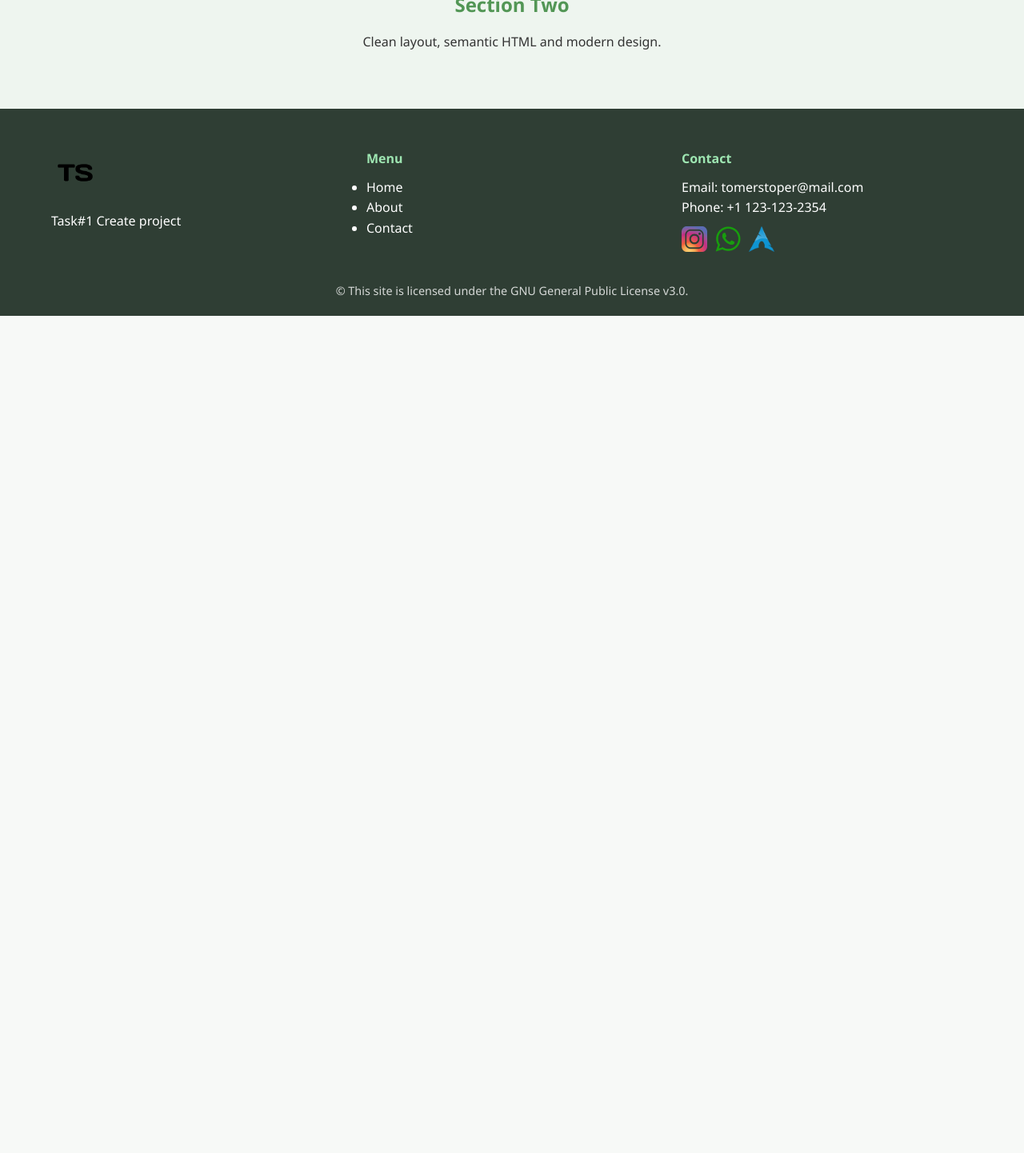
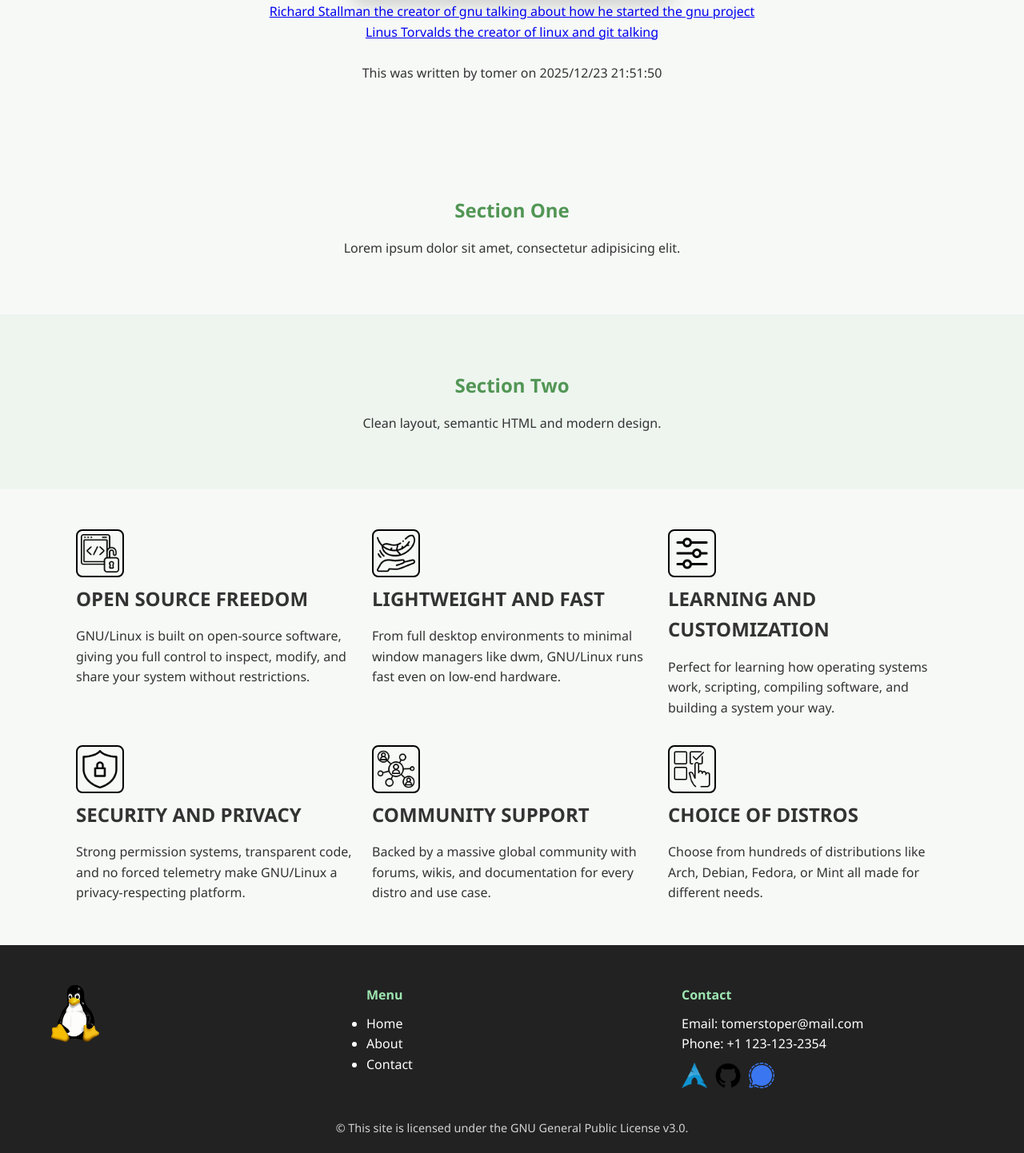
Before and after one commit to tomer923188/siteProject, a plain HTML site: page index.html in a window 1280 px wide. Shown: the part 586-2028 px from the top of the page at 80% size. Before the commit the page ends 981 px from the top, so only its background shows below. Drawn offline with Linux system fonts and the light colour scheme.

Commit message:
Add files via upload

```diff
--- a/css/style.css
+++ b/css/style.css
@@ -20,7 +20,7 @@ body {
 
 /* Header */
 .header {
-  background: #529655;
+  background: #222222;
   padding: 15px 0;
   box-shadow: 0 2px 8px rgba(0,0,0,0.15);
 }
@@ -89,7 +89,7 @@ body {
 
 /* Footer */
 .footer {
-  background: #2f3e34;
+  background: #222222;
   color: white;
   padding: 50px 0 20px;
 }
@@ -140,3 +140,28 @@ body {
   font-size: 0.9em;
   opacity: 0.8;
 }
+
+.services__warp{
+  display: flex;
+  margin-top: 50px;
+  gap: 20px;
+  flex-wrap: wrap;
+  justify-content: center;
+}
+
+.services__item{
+  border-radius: 5px;
+  width: 350px;
+  min-height: 250px;
+  flex-basis: calc(33.333% - 34px);
+}
+
+.services__item img{
+  border: 2px solid black;
+  border-radius: 8px;
+  padding: 4px;
+}
+
+.services__item p{
+  margin-top: 15px;
+}
--- a/index.html
+++ b/index.html
@@ -3,16 +3,17 @@
 <head>
   <meta charset="UTF-8" />
   <meta name="viewport" content="width=device-width, initial-scale=1.0" />
-  <title>Task#1 Create project</title>
+  <title>Home</title>
   <link rel="stylesheet" href="css/style.css" />
 </head>
 <body>
 
   <!-- Header -->
   <header class="header">
-    <div class="container header__wrap">
+    <div class="container">
+      <div class="header__wrap">
       <div class="logo">
-        <img src="images/logo2.png" alt="Logo">
+        <img src="images/Tux.png" alt="Logo">
       </div>
 
       <nav class="header__menu">
@@ -22,6 +23,7 @@
           <li><a href="contact.html">Contact</a></li>
         </ul>
       </nav>
+      </div>
     </div>
   </header>
 
@@ -30,8 +32,16 @@
 
     <section class="section hero">
       <div class="container">
-        <h1>Welcome to Task#1</h1>
-        <p>A clean, modern and beautiful website</p>
+        <h1>What is GNU/Linux</h1>
+        <p>GNU/Linux is a free and open-source operating system that gives users control over their system. It comes in many distributions, from beginner-friendly desktops to minimal setups like dwm, GNU/Linux focuses on security, transparency, and user freedom.</p>
+        <img src="images/dwm.png" alt="Screenshot of GNU/Linux using the dwm window manager">
+          <br>
+          <a href="https://www.youtube.com/watch?v=UK52v6bCPvg">Richard Stallman the creator of gnu talking about how he started the gnu project</a>
+          <br>
+          <a href="https://www.youtube.com/watch?v=o8NPllzkFhE">Linus Torvalds the creator of linux and git talking</a>
+          <br>
+          <br>
+          <p>This was written by tomer on 2025/12/23 21:51:50</p>
       </div>
     </section>
 
@@ -49,15 +59,55 @@
       </div>
     </section>
 
+      <section class="services">
+        <div class="container">
+          <div class="services__warp">
+            <div class="services__item">
+              <img src="images/open-source.png" alt="" width="60px">
+              <h1>OPEN SOURCE FREEDOM</h1>
+              <p>GNU/Linux is built on open-source software, giving you full control to inspect, modify, and share your system without restrictions.</p>
+            </div>
+            <div class="services__item">
+              <img src="images/lightweight.png" alt="" width="60px">
+              <h1>LIGHTWEIGHT AND FAST</h1>
+              <p>From full desktop environments to minimal window managers like dwm, GNU/Linux runs fast even on low-end hardware.</p>
+            </div>
+            <div class="services__item">
+              <img src="images/equalizer.png" alt="" width="60px">
+              <h1>LEARNING AND CUSTOMIZATION</h1>
+              <p>Perfect for learning how operating systems work, scripting, compiling software, and building a system your way.</p>
+            </div>
+            <div class="services__item">
+              <img src="images/privacy.png" alt="" width="60px">
+              <h1>SECURITY AND PRIVACY</h1>
+              <p>Strong permission systems, transparent code, and no forced telemetry make GNU/Linux a privacy-respecting platform.</p>
+            </div>
+            <div class="services__item">
+              <img src="images/community.png" alt="" width="60px">
+              <h1>COMMUNITY SUPPORT</h1>
+              <p>Backed by a massive global community with forums, wikis, and documentation for every distro and use case.</p>
+            </div>
+            <div class="services__item">
+              <img src="images/choose.png" alt="" width="60px">
+              <h1>CHOICE OF DISTROS</h1>
+              <p>Choose from hundreds of distributions like Arch, Debian, Fedora, or Mint all made for different needs.</p>
+            </div>
+          </div>
+        </div>
+      </section>
+    </div>
+    </section>
+
   </main>
 
   <!-- Footer -->
   <footer class="footer">
     <div class="container footer__wrap">
-
+      <div class="footer__wrap">
       <div class="footer__col">
-        <img src="images/logo2.png" alt="Logo">
-        <p>Task#1 Create project</p>
+        <img src="images/Tux.png" alt="Logo">
+        <br>
+      </div>
       </div>
 
       <div class="footer__col">
@@ -77,14 +127,14 @@
         <p>Phone: +1 123-123-2354</p>
 
         <div class="social">
-          <a href="https://instagram.com" target="_blank">
-            <img src="images/instagram.png" alt="Instagram">
+          <a href="https://archlinux.org" target="_blank">
+            <img src="images/arch.svg.png" alt="Instagram">
           </a>
-          <a href="https://whatsapp.com" target="_blank">
-            <img src="images/whatsapp.png" alt="WhatsApp">
+          <a href="https://github.com/" target="_blank">
+            <img src="images/github.svg.png" alt="WhatsApp">
           </a>
-          <a href="https://archlinux.org" target="_blank">
-            <img src="images/arch.svg.png" alt="Arch Linux">
+          <a href="https://signal.org" target="_blank">
+            <img src="images/signal.png" alt="Arch Linux">
           </a>
         </div>
       </div>
```
Also changed, not shown: images/Tux.png (added), images/choose.png (added), images/community.png (added), images/dwm.png (added), images/equalizer.png (added), images/github.svg.png (added), images/lightweight.png (added), images/open-source.png (added), images/privacy.png (added), images/signal.png (added).
